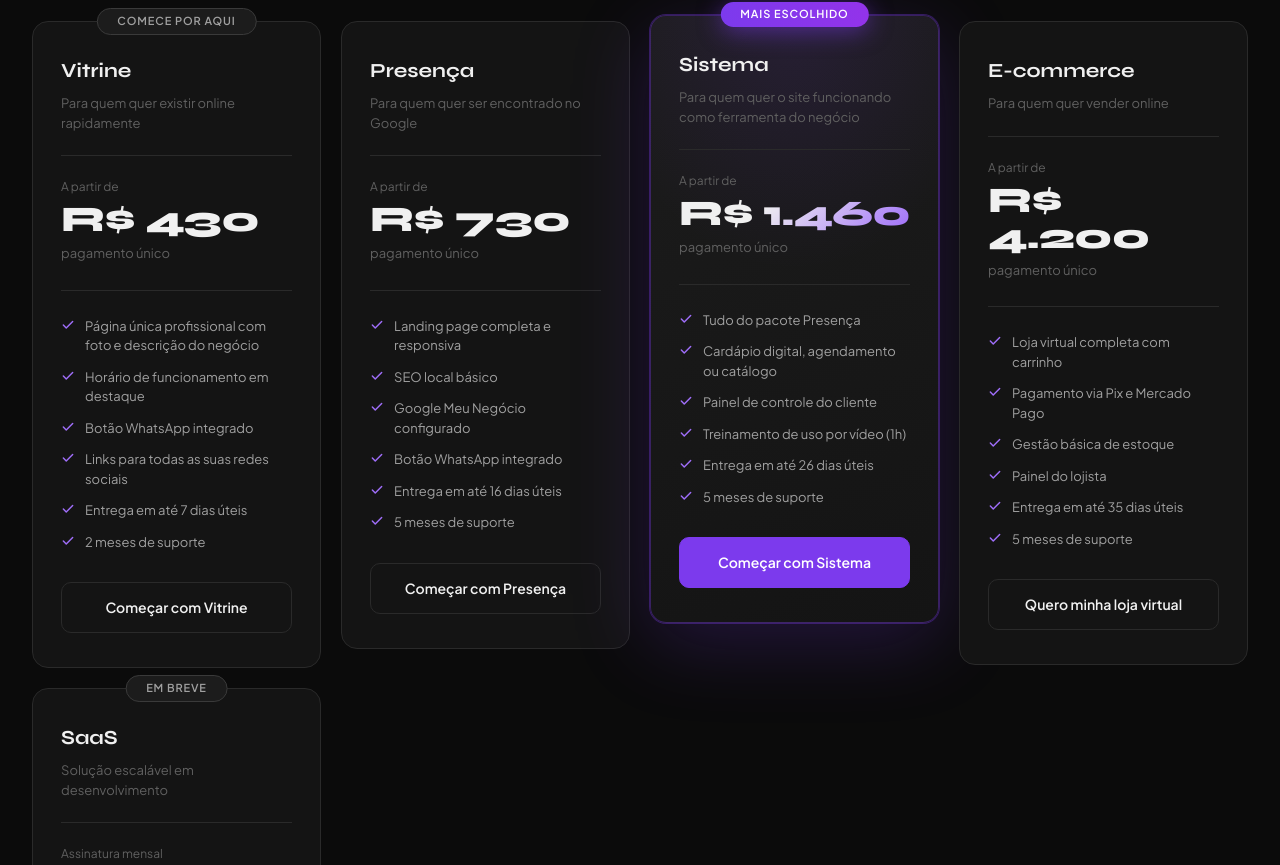
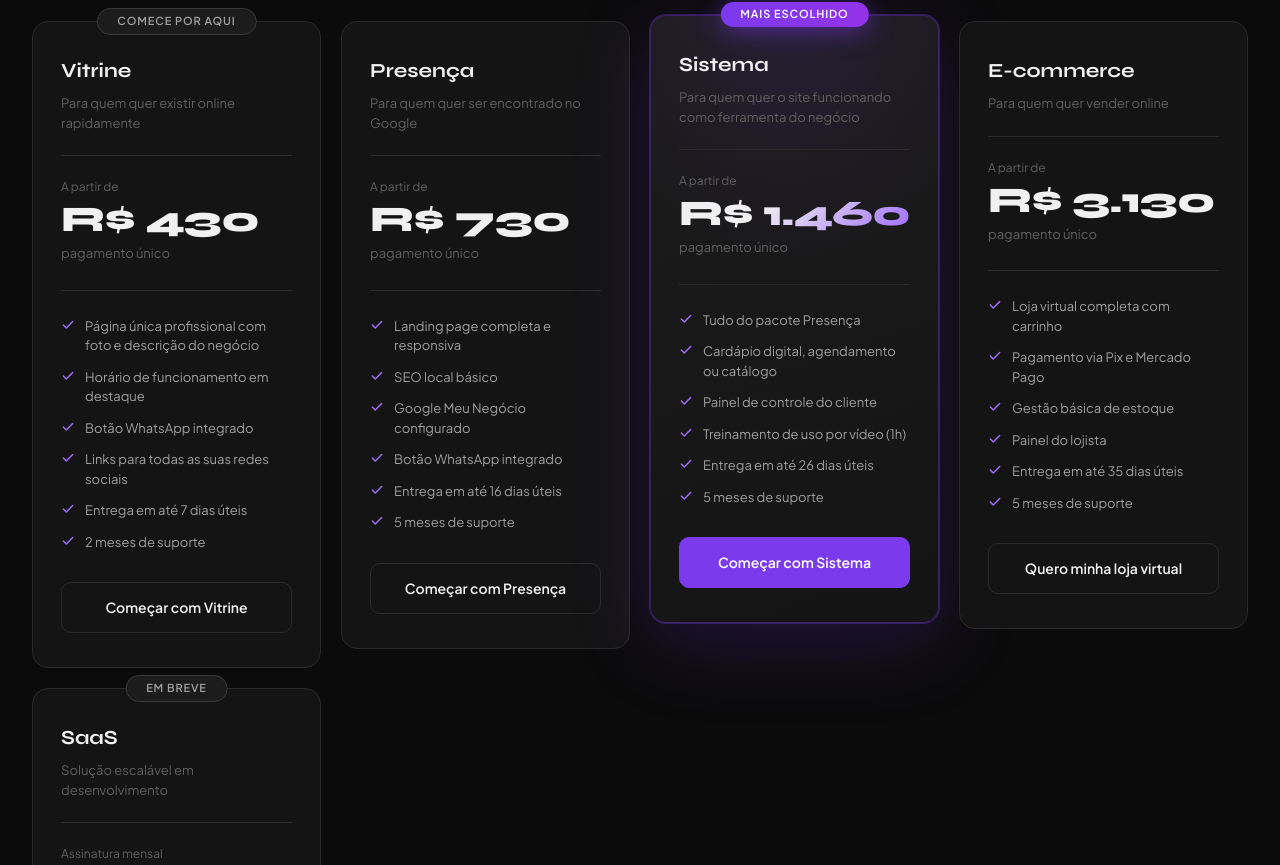
Before and after one commit to NEOpisa/NVGHUB, a Next.js app: page / in a window 1280 px wide. Shown: the part 3447-4312 px from the top of the page. Built offline with nearby package versions, Linux system fonts and the light colour scheme.

Commit message:
Update PricingSection.tsx

```diff
--- a/src/components/PricingSection.tsx
+++ b/src/components/PricingSection.tsx
@@ -67,7 +67,7 @@ const PACOTES = [
     name: "E-commerce",
     tagline: "Para quem quer vender online",
     from: "A partir de",
-    price: "R$ 4.200",
+    price: "R$ 3.130",
     period: "pagamento único",
     featured: false,
     features: [
```
